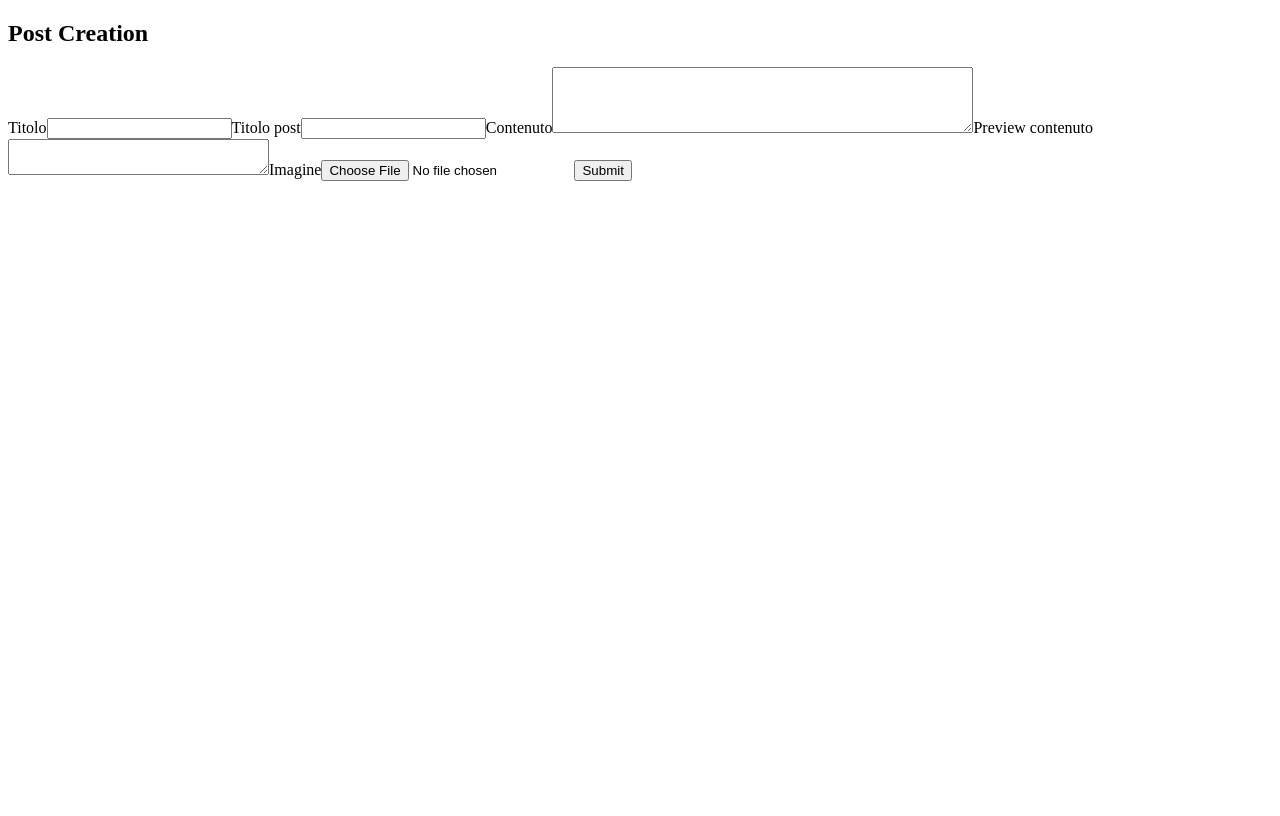
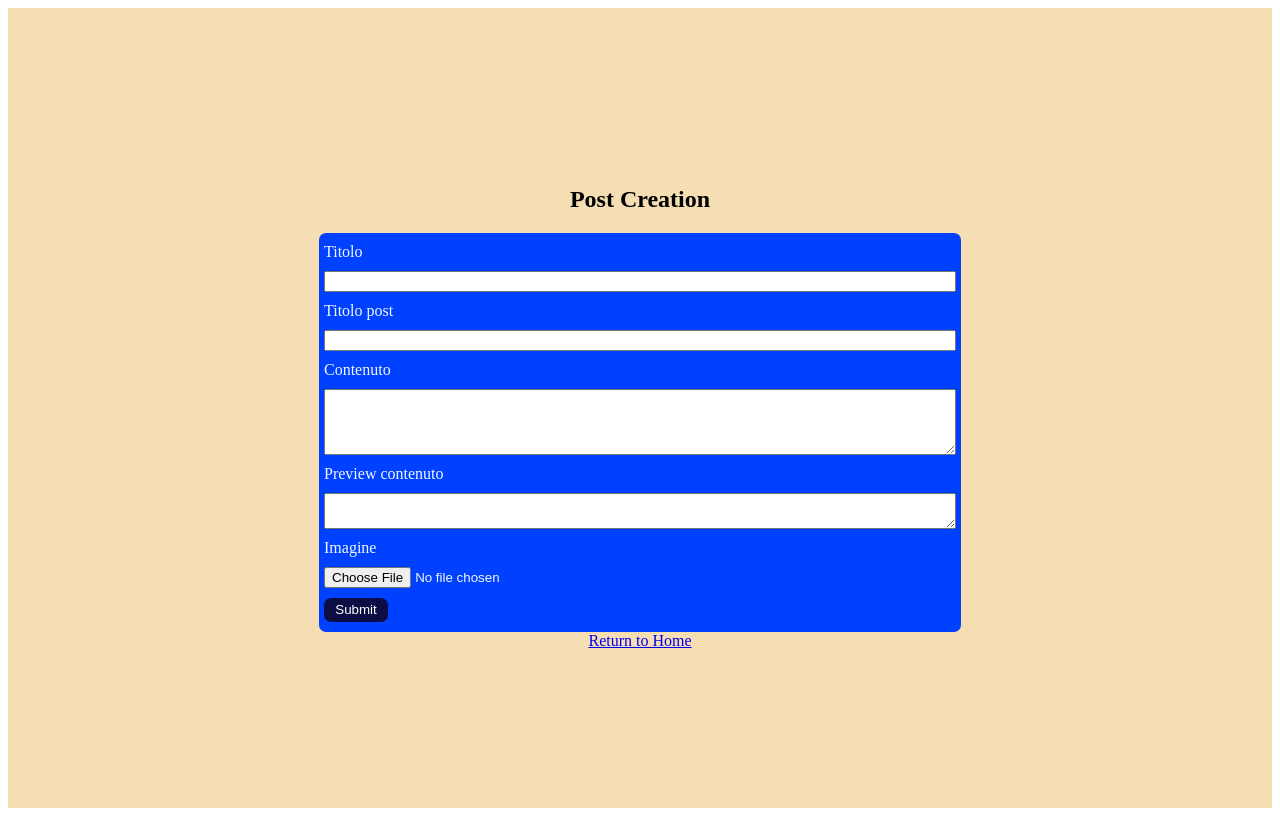
Before and after one commit to ndrx02/node-fs17, a React (Vite) app in the folder Blog/: page /post/create in a window 1280 px wide. Built offline with nearby package versions, Linux system fonts and the light colour scheme.

Commit message:
add css class

```diff
--- /dev/null
+++ b/Blog/src/Components/CreationPage/CreationPage.css
@@ -0,0 +1,35 @@
+.Container {
+    position: relative;
+    display: flex;
+    flex-direction: column;
+    box-sizing: border-box;
+    justify-content: center;
+    align-items: center;
+    background-color: wheat;
+    height: 100vh;
+}
+
+
+.Container form {
+    display: flex;
+    flex-direction: column;
+    flex-wrap: wrap;
+    width: 50%;
+    background-color: rgb(0, 64, 255);
+    color: aliceblue;
+    gap: 10px;
+    border-radius: 7px;
+    padding:10px 5px;
+}
+
+.Container form button {
+    padding: 0;
+    margin: 0;
+    border: 0;
+    cursor: pointer;
+    height: 1.5rem;
+    width: 4rem;
+    border-radius: 7px;
+   background-color: hsl(240, 69%, 16%);
+   color: white;
+}
--- a/Blog/src/Components/CreationPage/CreationPage.jsx
+++ b/Blog/src/Components/CreationPage/CreationPage.jsx
@@ -1,9 +1,11 @@
 import React from "react";
 import { Post } from "../Post/Post";
+import { Link } from "react-router-dom";
+import "./CreationPage.css"
 
 export function CreationPage() {
   return (
-    <div>
+    <div className="Container">
       <h2>Post Creation</h2>
       <form action="">
         <label htmlFor="title">Titolo</label>
@@ -15,9 +17,10 @@ export function CreationPage() {
         <label htmlFor="content-preview">Preview contenuto</label>
         <textarea id="content-preview" rows="2" cols="30" />
         <label htmlFor="banner">Imagine</label>
-        <input type="file" id="banner" />
+        <input class="fileInput" type="file" id="banner" />
         <button>Submit</button>
       </form>
+      <Link to="/">Return to Home</Link>
     </div>
   );
 }
--- a/Blog/src/Components/Home/Home.jsx
+++ b/Blog/src/Components/Home/Home.jsx
@@ -2,6 +2,7 @@ import { PostPreview } from "../Post/PostPreview/PostPreview";
 import { Link } from "react-router-dom";
 import { Button } from "../Shared_button/Button";
 import { ProfileUser } from "../ProfileUser/ProfileUser";
+import { CreationPage } from "../CreationPage/CreationPage";
 
 export const Home = () => {
   const linkButton = ["Facebook", "Linkedin", "Twitter", "Github", "Instagram"];
@@ -17,6 +18,7 @@ export const Home = () => {
       ))}
       <PostPreview />
       <Link to="/post"> continue reading</Link>
+      <Link to="/post/create">Clicca qui per creation page</Link>
     </div>
   );
 };
```
